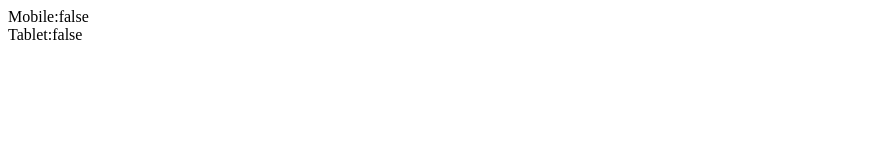
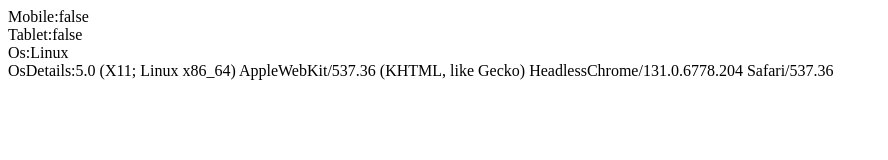
Before and after one commit to idisrajesh/knowYourDevice, a plain HTML site: page index.html in a window 1280 px wide. Shown: the whole page, without its empty margins (0-888 px from the left). Drawn offline with Linux system fonts and the light colour scheme.

Commit message:
Add Os Details

```diff
--- a/index.html
+++ b/index.html
@@ -12,6 +12,8 @@
 <body>
     <div><label id="isMobile"></label></div>
     <div><label id="isTablet"></label></div>
+    <div><label>Os:</label><label id="osName"></label></div>
+    <div><label>OsDetails:</label><label id="OsDetails"></label></div>
 </body>
 
 </html>
--- a/index.js
+++ b/index.js
@@ -1,7 +1,10 @@
 function getYouCode() {
     document.getElementById('isMobile').innerHTML = "Mobile:" + isMobile();
     document.getElementById('isTablet').innerHTML = "Tablet:" + isMobileTablet();
+    document.getElementById('osName').innerHTML = getOSInfo();
+    document.getElementById('OsDetails').innerHTML = navigator.appVersion;
 }
+
 
 
 window.onload = function () {
@@ -25,3 +28,12 @@ function isMobileTablet() {
     })(navigator.userAgent || navigator.vendor || window.opera);
     return check;
 }
+
+function getOSInfo() {
+    let OSName = "Unknown OS";
+    if (navigator.appVersion.indexOf("Win") != -1) OSName = "Windows";
+    if (navigator.appVersion.indexOf("Mac") != -1) OSName = "MacOS";
+    if (navigator.appVersion.indexOf("X11") != -1) OSName = "UNIX";
+    if (navigator.appVersion.indexOf("Linux") != -1) OSName = "Linux";
+    return OSName
+}
```
